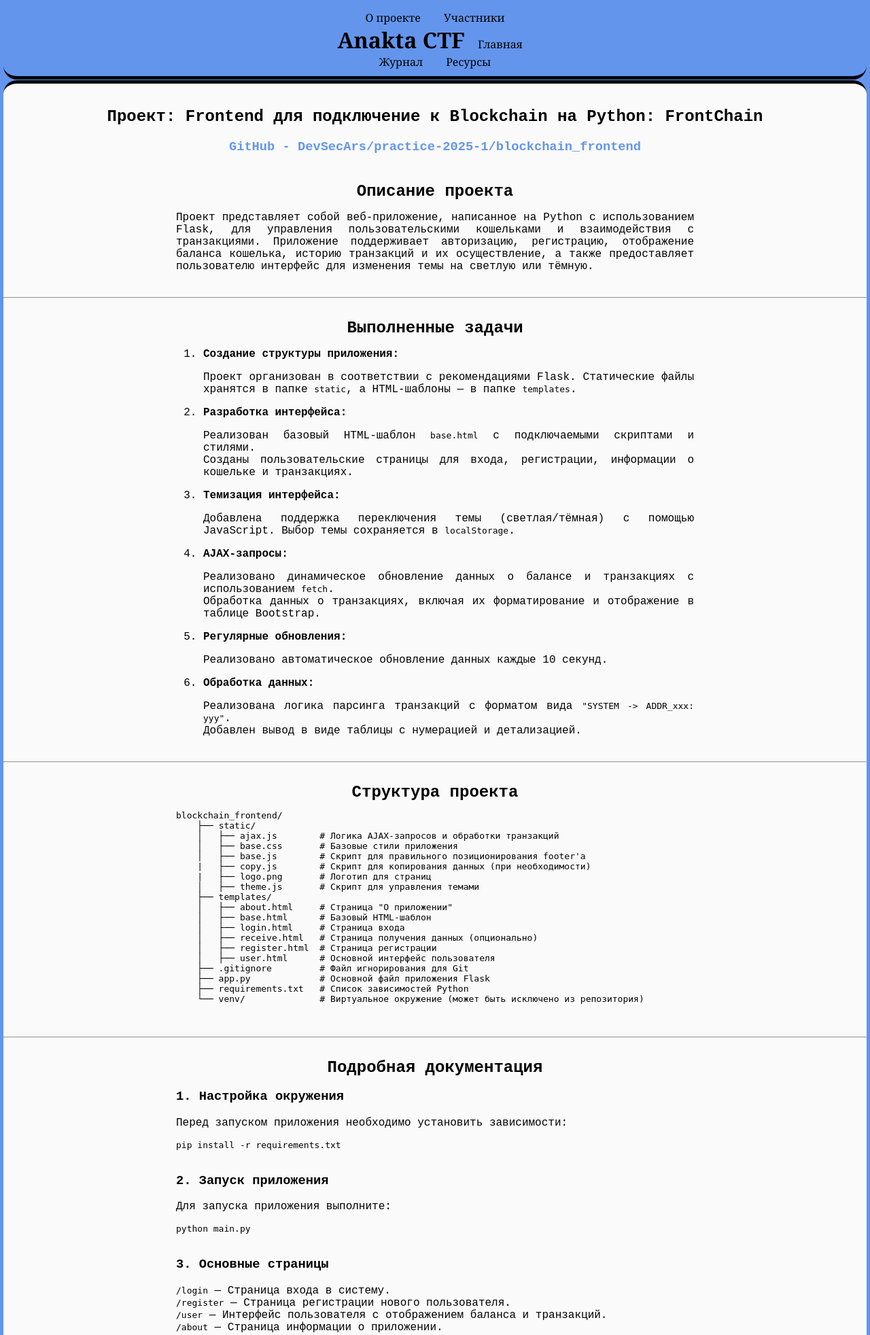
After one commit to DevSecArs/practice-2025-1, a Flask app: page /frontchain in a window 1280 px wide. The commit adds this page. Shown: the top 1964 px of the page at 68% size. Run offline with Flask 3, Linux system fonts and the light colour scheme.

Commit message:
Написан markdown файл для FrontChain Контент из него был интегрирован в сайт из базового задания

```diff
--- a/site/main.py
+++ b/site/main.py
@@ -63,6 +63,9 @@ def journal():
 def resources():
     return render_template("resources.html")
 
+@app.route("/frontchain")
+def frontchain():
+    return render_template("frontchain.html")
 
 if __name__ == "__main__":
     app.run(debug=True)
--- a/site/static/index.css
+++ b/site/static/index.css
@@ -67,6 +67,13 @@ article.resources a:hover {
     color: blue;
 }
 
+article.frontchain h1, article.frontchain h2 {text-align: center;}
+article.frontchain div {display: inline-block; text-align: justify; width: 60%;}
+article.frontchain a {font-weight: bold; color: cornflowerblue;}
+article.frontchain a:hover {
+    color: blue;
+}
+
 ul {padding: 0;}
 ul li {list-style-type: none;}
 
--- a/site/templates/about.html
+++ b/site/templates/about.html
@@ -8,6 +8,7 @@
 {% endblock %}
 
 {% block header %}О проекте - Anakta CTF{% endblock %}
+{% block bottomlinks %}<a href="./frontchain">FrontChain</a>{% endblock %}
 
 {% block rightLinks %}
 <a href="./journal">Журнал</a> <a href="./resources">Ресурсы</a>
--- a/site/templates/base.html
+++ b/site/templates/base.html
@@ -9,7 +9,10 @@
 <body>
     <header>
         {% block leftLinks %}{% endblock %}
-        <h1>{% block header %}{% endblock %}</h1>
+        <div>
+            <h1>{% block header %}{% endblock %}</h1>
+            {% block bottomlinks %}{% endblock %}
+        </div>
         {% block rightLinks %}{% endblock %}
     </header>
 
--- /dev/null
+++ b/site/templates/frontchain.html
@@ -0,0 +1,181 @@
+{% extends 'base.html' %}
+
+{% block css_url %}{{ url_for('static', filename='index.css') }}{% endblock %}
+{% block title %}Главная - Anakta CTF{% endblock %}
+
+{% block leftLinks %}
+<a href="./about">О проекте</a> <a href="./members">Участники</a>
+{% endblock %}
+
+{% block header %}Anakta CTF{% endblock %}
+{% block bottomlinks %}<a href="./">Главная</a>{% endblock %}
+
+{% block rightLinks %}
+<a href="./journal">Журнал</a> <a href="./resources">Ресурсы</a>
+{% endblock %}
+
+{% block content %}
+<article class="frontchain" itemprop="text">
+    <h1>Проект: Frontend для подключение к Blockchain на Python: FrontChain</h1>
+    <h3><a href="https://github.com/DevSecArs/practice-2025-1/blockchain_frontend">GitHub - DevSecArs/practice-2025-1/blockchain_frontend</a></h3>
+    <div>
+        <h2 id="-">Описание проекта</h2>
+        <p>Проект представляет собой веб-приложение, написанное на Python с использованием Flask, для управления
+            пользовательскими кошельками и взаимодействия с транзакциями. Приложение поддерживает авторизацию, регистрацию,
+            отображение баланса кошелька, историю транзакций и их осуществление, а также предоставляет пользователю
+            интерфейс для изменения темы на светлую или тёмную.</p>
+    </div>
+    <hr>
+    <div>
+        <h2 id="-">Выполненные задачи</h2>
+        <ol>
+            <li>
+                <p><strong>Создание структуры приложения:</strong></p>
+                <ul>
+                    <li>Проект организован в соответствии с рекомендациями Flask. Статические файлы хранятся в папке
+                        <code>static</code>, а HTML-шаблоны — в папке <code>templates</code>.</li>
+                </ul>
+            </li>
+            <li>
+                <p><strong>Разработка интерфейса:</strong></p>
+                <ul>
+                    <li>Реализован базовый HTML-шаблон <code>base.html</code> с подключаемыми скриптами и стилями.</li>
+                    <li>Созданы пользовательские страницы для входа, регистрации, информации о кошельке и транзакциях.</li>
+                </ul>
+            </li>
+            <li>
+                <p><strong>Темизация интерфейса:</strong></p>
+                <ul>
+                    <li>Добавлена поддержка переключения темы (светлая/тёмная) с помощью JavaScript. Выбор темы сохраняется
+                        в <code>localStorage</code>.</li>
+                </ul>
+            </li>
+            <li>
+                <p><strong>AJAX-запросы:</strong></p>
+                <ul>
+                    <li>Реализовано динамическое обновление данных о балансе и транзакциях с использованием
+                        <code>fetch</code>.</li>
+                    <li>Обработка данных о транзакциях, включая их форматирование и отображение в таблице Bootstrap.</li>
+                </ul>
+            </li>
+            <li>
+                <p><strong>Регулярные обновления:</strong></p>
+                <ul>
+                    <li>Реализовано автоматическое обновление данных каждые 10 секунд.</li>
+                </ul>
+            </li>
+            <li>
+                <p><strong>Обработка данных:</strong></p>
+                <ul>
+                    <li>Реализована логика парсинга транзакций с форматом вида
+                        <code>&quot;SYSTEM -&gt; ADDR_xxx: yyy&quot;</code>.</li>
+                    <li>Добавлен вывод в виде таблицы с нумерацией и детализацией.</li>
+                </ul>
+            </li>
+        </ol>
+    </div>
+    <hr>
+    <div>
+        <h2 id="-">Структура проекта</h2>
+        <pre><code class="lang-plaintext">blockchain_frontend/
+    ├── <span class="hljs-keyword">static</span>/
+    │   ├── ajax.js        <span class="hljs-meta"># Логика AJAX-запросов и обработки транзакций</span>
+    │   ├── <span class="hljs-keyword">base</span>.css       <span class="hljs-meta"># Базовые стили приложения</span>
+    │   ├── <span class="hljs-keyword">base</span>.js        <span class="hljs-meta"># Скрипт для правильного позиционирования footer'а</span>
+    |   ├── copy.js        <span class="hljs-meta"># Скрипт для копирования данных (при необходимости)</span>
+    |   ├── logo.png       <span class="hljs-meta"># Логотип для страниц</span>
+    │   ├── theme.js       <span class="hljs-meta"># Скрипт для управления темами</span>
+    ├── templates/
+    │   ├── about.html     <span class="hljs-meta"># Страница "О приложении"</span>
+    │   ├── <span class="hljs-keyword">base</span>.html      <span class="hljs-meta"># Базовый HTML-шаблон</span>
+    │   ├── login.html     <span class="hljs-meta"># Страница входа</span>
+    │   ├── receive.html   <span class="hljs-meta"># Страница получения данных (опционально)</span>
+    │   ├── register.html  <span class="hljs-meta"># Страница регистрации</span>
+    │   ├── user.html      <span class="hljs-meta"># Основной интерфейс пользователя</span>
+    ├── .gitignore         <span class="hljs-meta"># Файл игнорирования для Git</span>
+    ├── app.py             <span class="hljs-meta"># Основной файл приложения Flask</span>
+    ├── requirements.txt   <span class="hljs-meta"># Список зависимостей Python</span>
+    └── venv/              <span class="hljs-meta"># Виртуальное окружение (может быть исключено из репозитория)</span>
+    </code></pre>
+    </div>
+    <hr>
+    <div>
+        <h2 id="-">Подробная документация</h2>
+        <h3 id="1-">1. Настройка окружения</h3>
+        <p>Перед запуском приложения необходимо установить зависимости:</p>
+        <pre><code class="lang-bash">pip <span class="hljs-keyword">install</span> -r requirements.txt
+    </code></pre>
+        <h3 id="2-">2. Запуск приложения</h3>
+        <p>Для запуска приложения выполните:</p>
+        <pre><code class="lang-bash"><span class="hljs-keyword">python</span> main.<span class="hljs-keyword">py</span>
+    </code></pre>
+        <h3 id="3-">3. Основные страницы</h3>
+        <ul>
+            <li><code>/login</code> — Страница входа в систему.</li>
+            <li><code>/register</code> — Страница регистрации нового пользователя.</li>
+            <li><code>/user</code> — Интерфейс пользователя с отображением баланса и транзакций.</li>
+            <li><code>/about</code> — Страница информации о приложении.</li>
+        </ul>
+        <h3 id="4-ajax-">4. Функционал AJAX-запросов</h3>
+        <ul>
+            <li>Обновление баланса:
+                <pre><code class="lang-javascript"><span class="hljs-selector-tag">fetch</span>(<span class="hljs-built_in">`${host}/balance`</span>, {
+        <span class="hljs-attribute">method</span>: <span class="hljs-string">'POST'</span>,
+        <span class="hljs-attribute">headers</span>: { <span class="hljs-string">'Content-Type'</span>: <span class="hljs-string">'application/json'</span> },
+        <span class="hljs-attribute">body</span>: JSON.stringify({ username, password })
+    });
+    </code></pre>
+            </li>
+            <li>Обновление транзакций:
+                <pre><code class="lang-javascript">fetch(`<span class="hljs-variable">${host}</span><span class="hljs-regexp">/transactions/</span><span class="hljs-variable">${walletAddress}</span>`);
+    </code></pre>
+            </li>
+        </ul>
+        <h3 id="5-">5. Логика смены темы</h3>
+        <p>Смена темы реализована с сохранением состояния в <code>localStorage</code>:</p>
+        <pre><code class="lang-javascript">document.<span class="hljs-keyword">body</span>.classList.toggle(<span class="hljs-symbol">'dark</span>-theme');
+    localStorage.setItem(<span class="hljs-symbol">'theme</span>', <span class="hljs-keyword">body</span>.classList.contains(<span class="hljs-symbol">'dark</span>-theme') ? <span class="hljs-symbol">'dark</span>' : '<span class="hljs-type">light</span>');
+    </code></pre>
+        <h3 id="6-">6. Форматирование транзакций</h3>
+        <p>Транзакции обрабатываются с использованием регулярного выражения:</p>
+        <pre><code class="lang-javascript">function parseTransaction(transactionString) {
+        <span class="hljs-keyword">const</span> regex = /^(.+) -&gt; (.+): ([\d.]+)$/;
+        <span class="hljs-keyword">const</span> <span class="hljs-built_in">match</span> = transactionString.<span class="hljs-built_in">match</span>(regex);
+        <span class="hljs-keyword">if</span> (<span class="hljs-built_in">match</span>) {
+            <span class="hljs-keyword">return</span> { sender: <span class="hljs-built_in">match</span>[<span class="hljs-number">1</span>], recipient: <span class="hljs-built_in">match</span>[<span class="hljs-number">2</span>], amount: <span class="hljs-built_in">match</span>[<span class="hljs-number">3</span>] };
+        }
+        <span class="hljs-keyword">return</span> <span class="hljs-keyword">null</span>;
+    }
+    </code></pre>
+    </div>
+    <hr>
+    <div>
+        <h2 id="-">Журнал прогресса</h2>
+        <p>14.05.2025 : Добавлен отчёт в формате markdown (без журнала прогресса)</p>
+        <p>14.05.2025 : Добавлено лого, footer, контент для страницы about, Проверка на минимальную длину пароля при
+            регистрации, Улучшен дизайн страницы и подправлены мелкие ошибки</p>
+        <p>14.05.2025 : Добавлены оповещения в случае отсутствия соединения с сервером блокчейна</p>
+        <p>12.05.2025 : Был изменён JS код для копирования адреса кошелька Он не поддерживался на мобильных устройствах.</p>
+        <p>07.05.2025 : Изменён формат принимаемых данных: - В блокчейне изменён тип возвращаемых данных на строку, теперь
+            реализована функция для парсинга данных из строки.</p>
+        <p>07.05.2025 : Добавлены AJAX запросы для обновления в реальном времени баланса и истории транзакций.</p>
+        <p>07.05.2025 : Добавлен функционал для функции займа в блокчейне.</p>
+        <p>07.05.2025 : Вместо заглушек появились запросы на блокчеин с обработками http ответов и выводом успеха/ошибок.
+        </p>
+        <p>05.05.2025 : Добавлена возможность смены темы на тёмную</p>
+        <p>05.05.2025 : Добавлено создание сессии</p>
+        <p>05.05.2025 : Добавлена страница &quot;о нас&quot;</p>
+        <p>05.05.2025 : Добавлена авторизация в app.py и переделана структура в html файле</p>
+        <p>05.05.2025 : Был написан код для страниц.</p>
+        <p>05.05.2025 : Начало проекта &quot;FrontEnd для blockhain на python&quot;</p>
+    </div>
+    <div>
+        <h2 id="-">Возможные улучшения</h2>
+        <ol>
+            <li><strong>Реализация REST API для улучшения логики взаимодействия с сервером.</strong></li>
+            <li><strong>Поддержка мультиязычности интерфейса.</strong></li>
+            <li><strong>Страница с графиком цен и возможностью покупки и продажи криптовалюты.</strong></li>
+        </ol>
+    </div>
+</article>
+{% endblock %}
--- a/site/templates/index.html
+++ b/site/templates/index.html
@@ -8,6 +8,7 @@
 {% endblock %}
 
 {% block header %}Anakta CTF{% endblock %}
+{% block bottomlinks %}<a href="./frontchain">FrontChain</a>{% endblock %}
 
 {% block rightLinks %}
 <a href="./journal">Журнал</a> <a href="./resources">Ресурсы</a>
--- a/site/templates/journal.html
+++ b/site/templates/journal.html
@@ -8,6 +8,7 @@
 {% endblock %}
 
 {% block header %}Журнал - Anakta CTF{% endblock %}
+{% block bottomlinks %}<a href="./frontchain">FrontChain</a>{% endblock %}
 
 {% block rightLinks %}
 <a href="./">Главная</a> <a href="./resources">Ресурсы</a>
--- a/site/templates/members.html
+++ b/site/templates/members.html
@@ -8,6 +8,7 @@
 {% endblock %}
 
 {% block header %}Участники - Anakta CTF{% endblock %}
+{% block bottomlinks %}<a href="./frontchain">FrontChain</a>{% endblock %}
 
 {% block rightLinks %}
 <a href="./journal">Журнал</a> <a href="./resources">Ресурсы</a>
--- a/site/templates/resources.html
+++ b/site/templates/resources.html
@@ -8,6 +8,7 @@
 {% endblock %}
 
 {% block header %}Ресурсы - Anakta CTF{% endblock %}
+{% block bottomlinks %}<a href="./frontchain">FrontChain</a>{% endblock %}
 
 {% block rightLinks %}
 <a href="./journal">Журнал</a> <a href="./">Главная</a>
```
Also changed, not shown: docs/FrontChain.md (+27 -45 lines).
